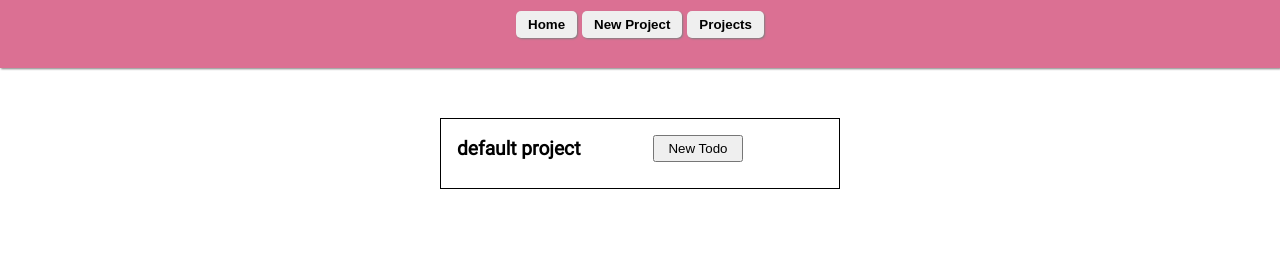
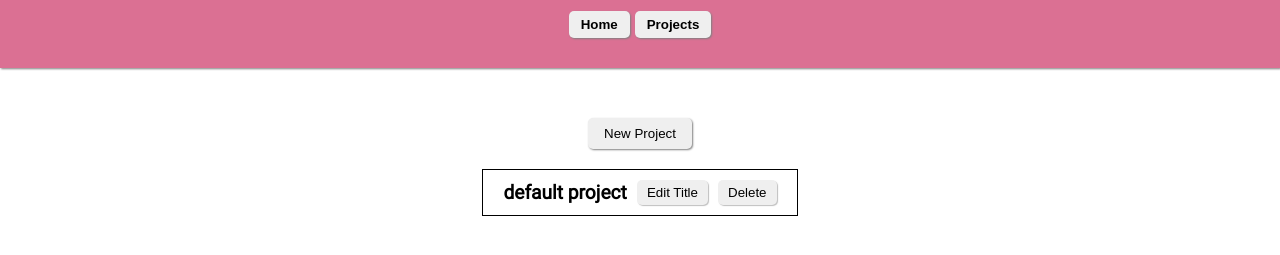
Before and after one commit to spx77-e59/todo-list, a website built with webpack: page src/template.html in a window 1280 px wide. Both pictures are taken after a click on the button "Projects". Shown: the part 53-308 px from the top of the page. Built offline with nearby package versions, Linux system fonts and the light colour scheme.

Commit message:
Display projects

```diff
--- /dev/null
+++ b/src/display/showProjects.js
@@ -0,0 +1,65 @@
+import retrieveDataFromLocalStorage from "../functions/retrieveDataFromLocalStorage";
+import newProjectForm from "../forms/newProjectForm.js";
+
+export default function () {
+  const contentDiv = document.querySelector("#content");
+  contentDiv.innerHTML = "";
+
+  const projectsDiv = document.createElement("div");
+  projectsDiv.id = "projectsDiv";
+
+  const projectForm = newProjectForm();
+
+  const newProjectButton = document.createElement("button");
+  newProjectButton.classList.add("newProjectButton");
+  newProjectButton.textContent = "New Project";
+
+  newProjectButton.addEventListener("click", () => {
+    projectForm.style.display = "";
+    projectsDiv.insertBefore(projectForm, projectListDiv);
+    newProjectButton.style.display = "none";
+    closeProjectFormButton.style.display = "";
+  });
+
+  const closeProjectFormButton = document.createElement("button");
+  closeProjectFormButton.classList.add("closeProjectFormButton");
+  closeProjectFormButton.textContent = "X";
+  closeProjectFormButton.style.display = "none";
+
+  closeProjectFormButton.addEventListener("click", () => {
+    projectForm.style.display = "none";
+    newProjectButton.style.display = "";
+    closeProjectFormButton.style.display = "none";
+  });
+
+  const projects = retrieveDataFromLocalStorage();
+
+  const projectListDiv = document.createElement("div");
+  projectListDiv.id = "projectListDiv";
+
+  projectsDiv.append(closeProjectFormButton, newProjectButton, projectListDiv);
+
+  projects.forEach((project) => {
+    const projectTitleText = document.createElement("h1");
+    projectTitleText.textContent = project.title;
+
+    const deleteProjectButton = document.createElement("button");
+    deleteProjectButton.classList.add("deleteProjectButton");
+    deleteProjectButton.textContent = "Delete";
+
+    const editTitleProjectButton = document.createElement("button");
+    editTitleProjectButton.classList.add("editProjectTitleButton");
+    editTitleProjectButton.textContent = "Edit Title";
+
+    const projectDiv = document.createElement("div");
+    projectDiv.classList.add("projectDiv");
+    projectDiv.append(
+      projectTitleText,
+      editTitleProjectButton,
+      deleteProjectButton
+    );
+
+    projectListDiv.append(projectDiv);
+  });
+  contentDiv.append(projectsDiv);
+}
--- a/src/classes/display/showProjectsAndList.js
+++ b/src/display/showProjectsAndList.js
@@ -1,12 +1,12 @@
-import retrieveDataFromLocalStorage from "../../functions/retrieveDataFromLocalStorage";
-import newTodoForm from "../../forms/newTodoForm";
+import retrieveDataFromLocalStorage from "../functions/retrieveDataFromLocalStorage";
+import newTodoForm from "../forms/newTodoForm";
 
 export default function () {
   const contentDiv = document.querySelector("#content");
   const projectsDiv = document.createElement("div");
-  projectsDiv.id = "projectsDiv";
+  projectsDiv.id = "homeProjectsDiv";
   const projects = retrieveDataFromLocalStorage();
-  console.log("receive:",projects);
+
   projects.forEach((project) => {
     const projectTitleText = document.createElement("h1");
     projectTitleText.textContent = project.title;
@@ -15,7 +15,7 @@ export default function () {
     todoForm.style.display = "none";
 
     const newTodoButton = document.createElement("button");
-    newTodoButton.classList.add("todoButton");
+    newTodoButton.classList.add("newTodoButton");
     newTodoButton.textContent = "New Todo";
 
     newTodoButton.addEventListener("click", () => {
@@ -37,7 +37,7 @@ export default function () {
     });
 
     const projectHeaderDiv = document.createElement("div");
-    projectHeaderDiv.classList.add("projectHeaderDiv");
+    projectHeaderDiv.classList.add("homeProjectHeaderDiv");
     projectHeaderDiv.append(
       projectTitleText,
       closeTodoFormButton,
@@ -45,11 +45,11 @@ export default function () {
     );
 
     const projectDiv = document.createElement("div");
-    projectDiv.classList.add("projectDiv");
+    projectDiv.classList.add("homeProjectDiv");
     projectDiv.append(projectHeaderDiv);
 
     const todoListDiv = document.createElement("div");
-    todoListDiv.classList.add("todoListDiv");
+    todoListDiv.classList.add("homeTodoListDiv");
     projectDiv.append(todoListDiv);
 
     project.todos.forEach((todo) => {
@@ -70,7 +70,7 @@ export default function () {
       deleteButton.textContent = "Delete";
 
       const todoDiv = document.createElement("div");
-      todoDiv.classList.add("todoDiv");
+      todoDiv.classList.add("homeTodoDiv");
       todoDiv.append(
         titleText,
         dueDateText,
--- /dev/null
+++ b/src/forms/newProjectForm.js
@@ -0,0 +1,15 @@
+import createProjectForm from "./createProjectForm";
+import submitProjectForm from "./submitProjectForm";
+import Storage from "../classes/Storage";
+import showProjects from "../display/showProjects";
+
+export default function () {
+  const projectForm = createProjectForm();
+  projectForm.addEventListener("submit", (event) => {
+    submitProjectForm(event, projectForm, Storage);
+    projectForm.style.display = "none";
+    showProjects();
+  });
+
+  return projectForm;
+}
--- a/src/forms/newTodoForm.js
+++ b/src/forms/newTodoForm.js
@@ -1,7 +1,7 @@
 import createTodoForm from "./createTodoForm";
 import submitTodoForm from "./submitTodoForm";
 import Storage from "../classes/Storage";
-import showProjectsAndList from "../classes/display/showProjectsAndList";
+import showProjectsAndList from "../display/showProjectsAndList";
 
 export default function (project) {
   const todoForm = createTodoForm();
--- a/src/index.js
+++ b/src/index.js
@@ -1,15 +1,13 @@
 import "./styles.css";
-import createProjectForm from "./forms/createProjectForm.js";
 import Storage from "./classes/Storage.js";
 import Project from "./classes/Project.js";
 import saveToLocalStorage from "./functions/saveToLocalStorage.js";
-import submitProjectForm from "./forms/submitProjectForm.js";
 import generateUniqueID from "./functions/generateUniqueID.js";
-import showProjectsAndList from "./classes/display/showProjectsAndList.js";
+import showProjectsAndList from "./display/showProjectsAndList.js";
+import showProjects from "./display/showProjects.js";
 
-const contentDiv = document.querySelector("#content");
 const homeBtn = document.querySelector("#home-btn");
-const newProjectBtn = document.querySelector("#new-project-btn");
+
 const projectsBtn = document.querySelector("#projects-btn");
 
 const defaultProject = new Project(generateUniqueID(), "default project", []);
@@ -19,16 +17,10 @@ saveToLocalStorage(Storage);
 
 showProjectsAndList();
 
-newProjectBtn.addEventListener("click", () => {
-  const projectForm = createProjectForm();
-  projectForm.addEventListener("submit", (event) => {
-    submitProjectForm(event, projectForm, Storage);
-  });
-  contentDiv.innerHTML = "";
-  contentDiv.append(projectForm);
+homeBtn.addEventListener("click", () => {
+  showProjectsAndList();
 });
 
-homeBtn.addEventListener("click", () => {
-  contentDiv.innerHTML = "";
-  showProjectsAndList();
+projectsBtn.addEventListener("click", () => {
+  showProjects();
 });
--- a/src/styles.css
+++ b/src/styles.css
@@ -82,7 +82,7 @@ nav button {
 }
 
 /* home data */
-#projectsDiv {
+#homeProjectsDiv {
   display: flex;
   flex-wrap: wrap;
   gap: 20px;
@@ -90,7 +90,7 @@ nav button {
   justify-content: center;
 }
 
-.projectDiv {
+.homeProjectDiv {
   width: clamp(200px, 400px, 600px);
   border: 1px solid black;
   padding: 16px;
@@ -99,25 +99,91 @@ nav button {
   gap: 10px;
 }
 
-.projectHeaderDiv {
+.homeProjectHeaderDiv {
   display: grid;
   grid-template-columns: 1fr 90px 70px;
   gap: 10px;
   align-items: center;
 }
-.projectHeaderDiv h1 {
+.homeProjectHeaderDiv h1 {
   font-size: 1.2rem;
 }
 
-.projectHeaderDiv button {
+.homeProjectHeaderDiv button {
   padding: 4px 8px;
 }
 
 .newTodoButtton {
 }
 
-.todoDiv {
+.homeTodoDiv {
   display: flex;
   border: 1px solid black;
   align-items: center;
 }
+
+/* projects */
+#projectsDiv {
+  display: flex;
+  flex-direction: column;
+  gap: 20px;
+  align-items: center;
+}
+
+.newProjectButton,
+.closeProjectFormButton {
+  padding: 8px 16px;
+  border: none;
+  border-radius: 5px;
+  box-shadow: 1px 1px 2px gray;
+}
+
+.closeProjectFormButton {
+  align-self: flex-end;
+}
+
+#projectListDiv {
+  display: flex;
+  gap: 20px;
+}
+
+.projectDiv {
+  border: 1px solid black;
+  padding: 10px 20px;
+  display: flex;
+  gap: 10px;
+  align-items: center;
+}
+
+.projectDiv h1 {
+  font-size: 1.2rem;
+  text-wrap: nowrap;
+}
+
+.projectDiv button {
+  padding: 5px 10px;
+  border: none;
+  border-radius: 5px;
+  box-shadow: 1px 1px 1px rgba(128, 128, 128, 0.5);
+  text-wrap: nowrap;
+}
+
+/* project form */
+
+#projectForm {
+  display: flex;
+  gap: 10px;
+  width: 100%;
+  justify-content: flex-end;
+}
+
+#projectForm input {
+  padding: 5px;
+}
+
+#projectForm button {
+  padding: 5px 10px;
+  border-radius: 5px;
+  border: none;
+  box-shadow: 1px 1px 1px rgba(128, 128, 128, 0.5);
+}
--- a/src/template.html
+++ b/src/template.html
@@ -10,7 +10,6 @@
       <h1 id="titleText">To-Do List</h1>
       <nav>
         <button id="home-btn">Home</button>
-        <button id="new-project-btn">New Project</button>
         <button id="projects-btn">Projects</button>
       </nav>
     </header>
```
